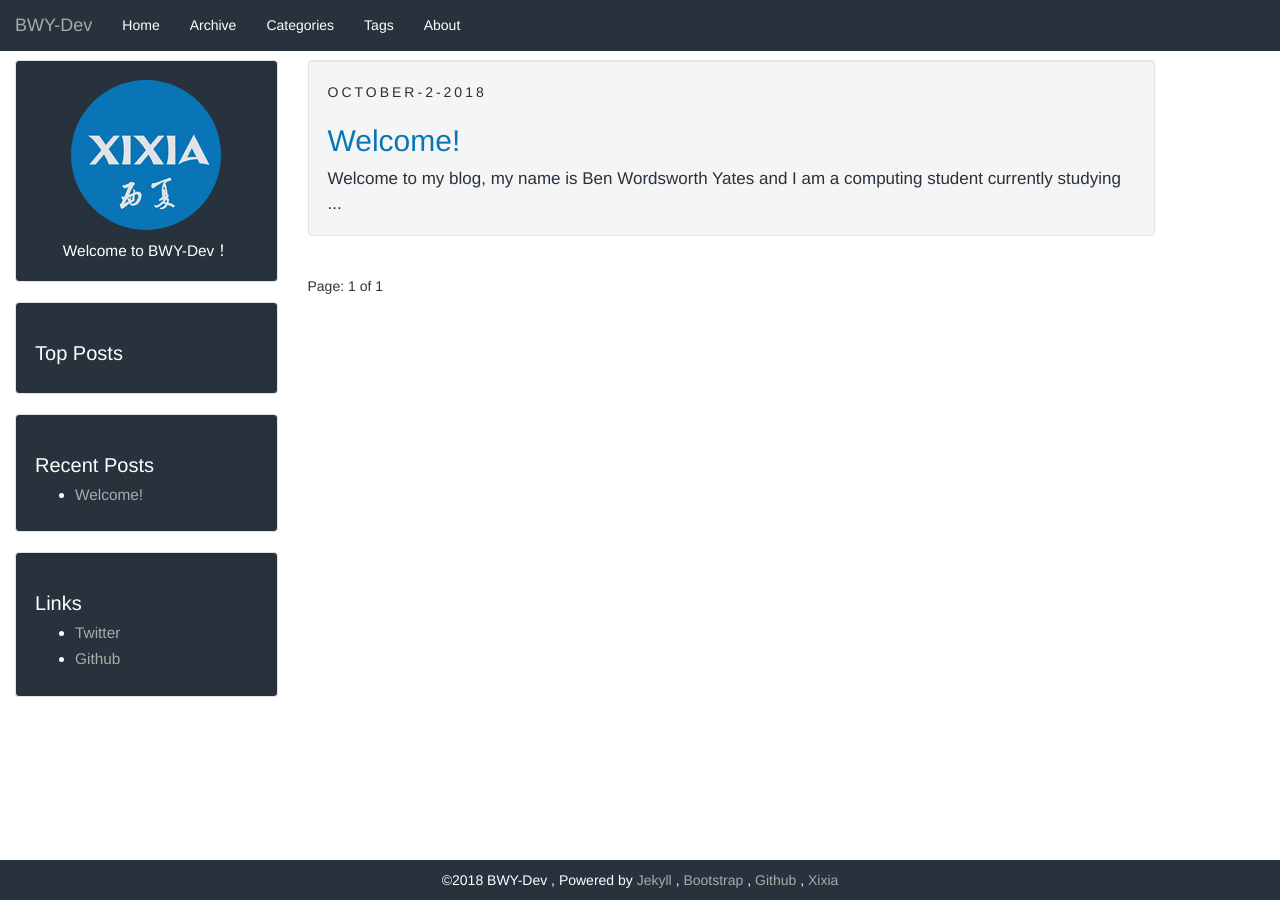
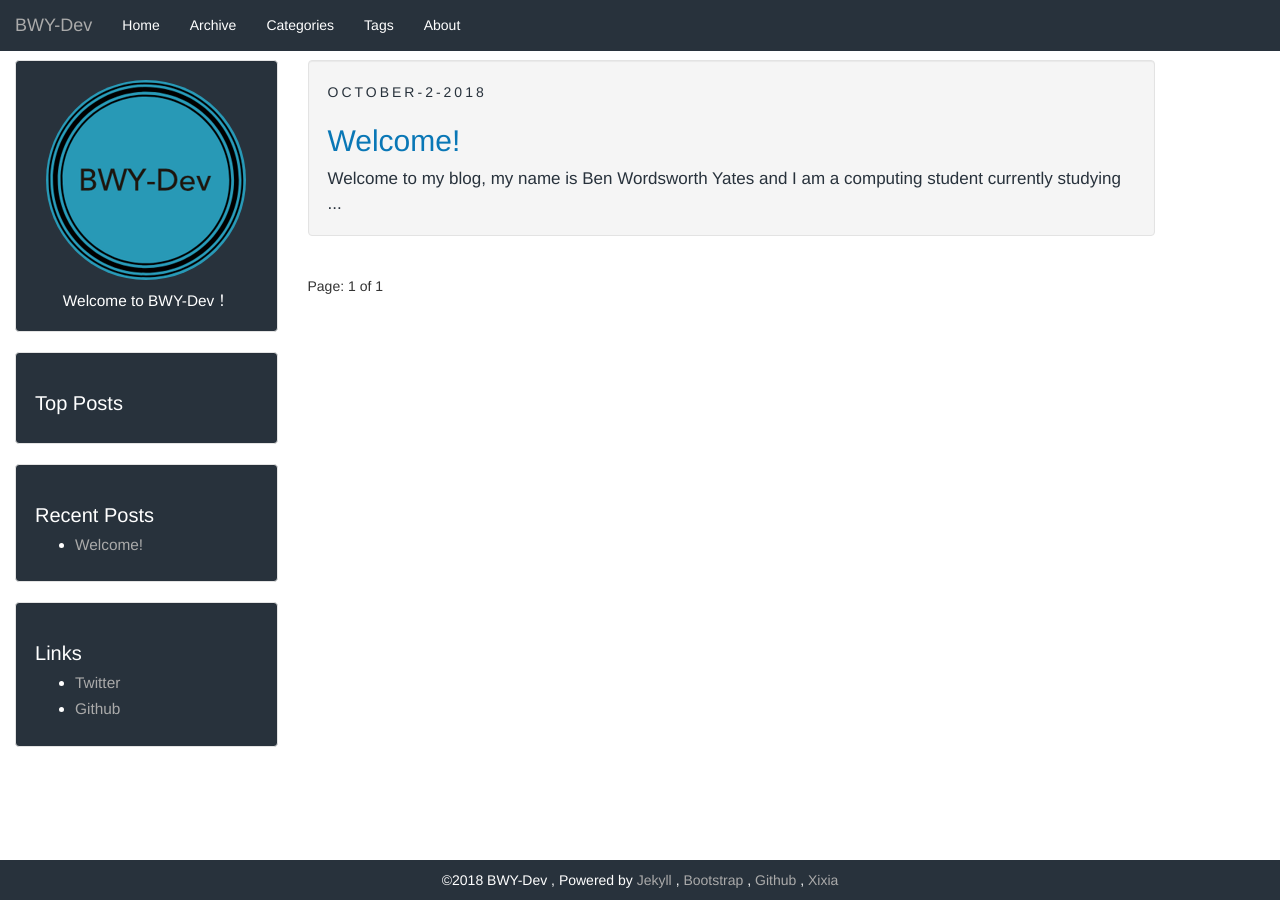
Before and after one commit to bwy-dev/bwy-dev.github.io, a Jekyll site: the page built from index.html, in a window 1280 px wide. Built offline with Jekyll 4.4.1, drawn with Linux system fonts in a browser that asks for light colours; the list of posts is cut into pages by our own code.

Commit message:
added images

```diff
--- a/_includes/sidebar.html
+++ b/_includes/sidebar.html
@@ -2,7 +2,7 @@
 <div class="sidebar well">
     <header class="sidebar-header" role="banner">
         <a href="{{ site.baseurl }}/">
-            <img src="{{ site.baseurl }}/assets/images/xixia.gif" class="img-circle" />
+            <img src="{{ site.baseurl }}/assets/images/Logo_Large.png" class="img-circle" />
         </a>
         <!--
         <h3 class="title">
```
Also changed, not shown: assets/images/Logo_Large.png (added), assets/images/favicon.png, 2 other files.
